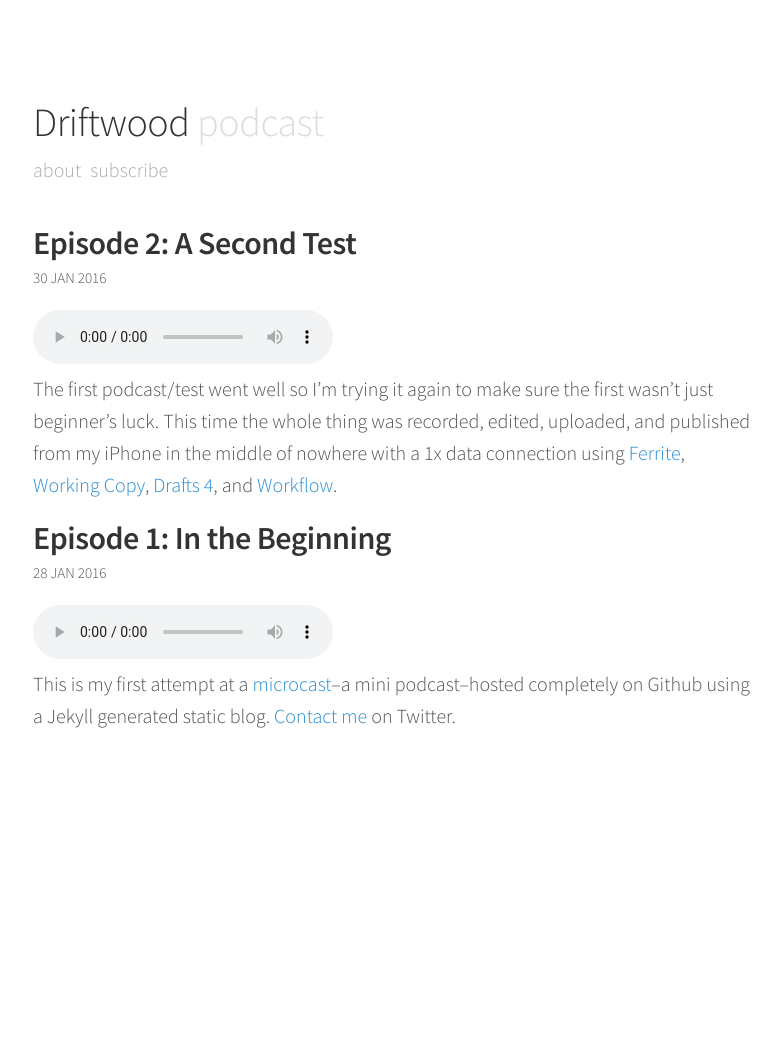
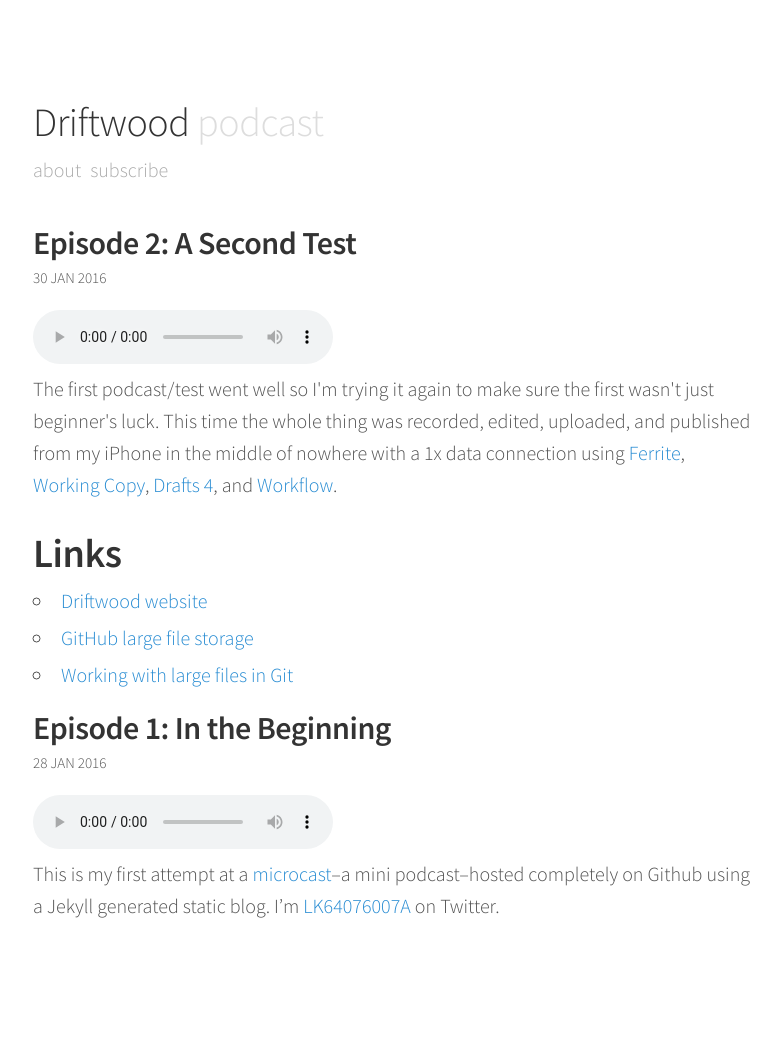
Before and after one commit to LK64076007A/microcast, a Jekyll site: the page built from index.html, in a window 1280 px wide. Shown: the whole page, without its empty margins (247-1028 px from the left). Built offline with Jekyll 4.4.1, drawn with Linux system fonts in a browser that asks for light colours; before the commit the page ends 900 px from its top, so only the background shows below that.

Commit message:
working on YAML shownotes configuration

```diff
--- a/_posts/2016-01-28-Episode-1:-in-the-beginning.md
+++ b/_posts/2016-01-28-Episode-1:-in-the-beginning.md
@@ -3,7 +3,7 @@ layout: post
 title: 'Episode 1: In the Beginning'
 date: 2016-01-28 21:55:44 -0500
 file: /audio/ep1.m4a
-shownotes: This is my first attempt at a [microcast](http://www.manton.org/2016/01/new-podcast-timetable.html)--a mini podcast--hosted completely on Github using a Jekyll generated static blog. [Contact me](https://twitter.com/LK64076007A) on Twitter.
+shownotes: This is my first attempt at a [microcast](http://www.manton.org/2016/01/new-podcast-timetable.html)--a mini podcast--hosted completely on Github using a Jekyll generated static blog. I'm [LK64076007A](https://twitter.com/LK64076007A) on Twitter.
 duration: "3:14" #audio length in min
 length: "3258374" #filesize in byte
 explicit: "no" #other option is no
--- a/_posts/2016-01-30-Episode-2:-a-second-test.md
+++ b/_posts/2016-01-30-Episode-2:-a-second-test.md
@@ -3,7 +3,7 @@ layout: post
 title: 'Episode 2: A Second Test'
 date: 2016-01-30 11:59:52 -0500
 file: /audio/ep2.m4a
-shownotes: The first podcast/test went well so I'm trying it again to make sure the first wasn't just beginner's luck. This time the whole thing was recorded, edited, uploaded, and published from my iPhone in the middle of nowhere with a 1x data connection using <a href="https://itunes.apple.com/us/app/ferrite-recording-studio/id1018780185?mt=8&amp;uo=4&amp;at=11l4RT">Ferrite</a>, <a href="https://itunes.apple.com/us/app/working-copy-powerful-git/id896694807?mt=8&amp;uo=4&amp;at=11l4RT">Working Copy</a>, <a href="https://itunes.apple.com/us/app/drafts-4-quickly-capture-notes/id905337691?mt=8&amp;uo=4&amp;at=11l4RT">Drafts 4</a>, and <a href="https://itunes.apple.com/us/app/workflow-powerful-automation/id915249334?mt=8&amp;uo=4&amp;at=11l4RT">Workflow</a>.
+shownotes: <p>The first podcast/test went well so I'm trying it again to make sure the first wasn't just beginner's luck. This time the whole thing was recorded, edited, uploaded, and published from my iPhone in the middle of nowhere with a 1x data connection using <a href="https://itunes.apple.com/us/app/ferrite-recording-studio/id1018780185?mt=8&amp;uo=4&amp;at=11l4RT">Ferrite</a>, <a href="https://itunes.apple.com/us/app/working-copy-powerful-git/id896694807?mt=8&amp;uo=4&amp;at=11l4RT">Working Copy</a>, <a href="https://itunes.apple.com/us/app/drafts-4-quickly-capture-notes/id905337691?mt=8&amp;uo=4&amp;at=11l4RT">Drafts 4</a>, and <a href="https://itunes.apple.com/us/app/workflow-powerful-automation/id915249334?mt=8&amp;uo=4&amp;at=11l4RT">Workflow</a>.</p><h1>Links</h1><ul><li><a href="http://soitscometothis.net/microcast/">Driftwood website</a></li><li><a href="https://git-lfs.github.com">GitHub large file storage</a></li><li><a href="https://help.github.com/articles/working-with-large-files/">Working with large files in Git</a></li></ul>
 summary: A second test of this project.
 duration: "2:34" #audio length in min
 length: "2616492" #filesize in bytes
```
